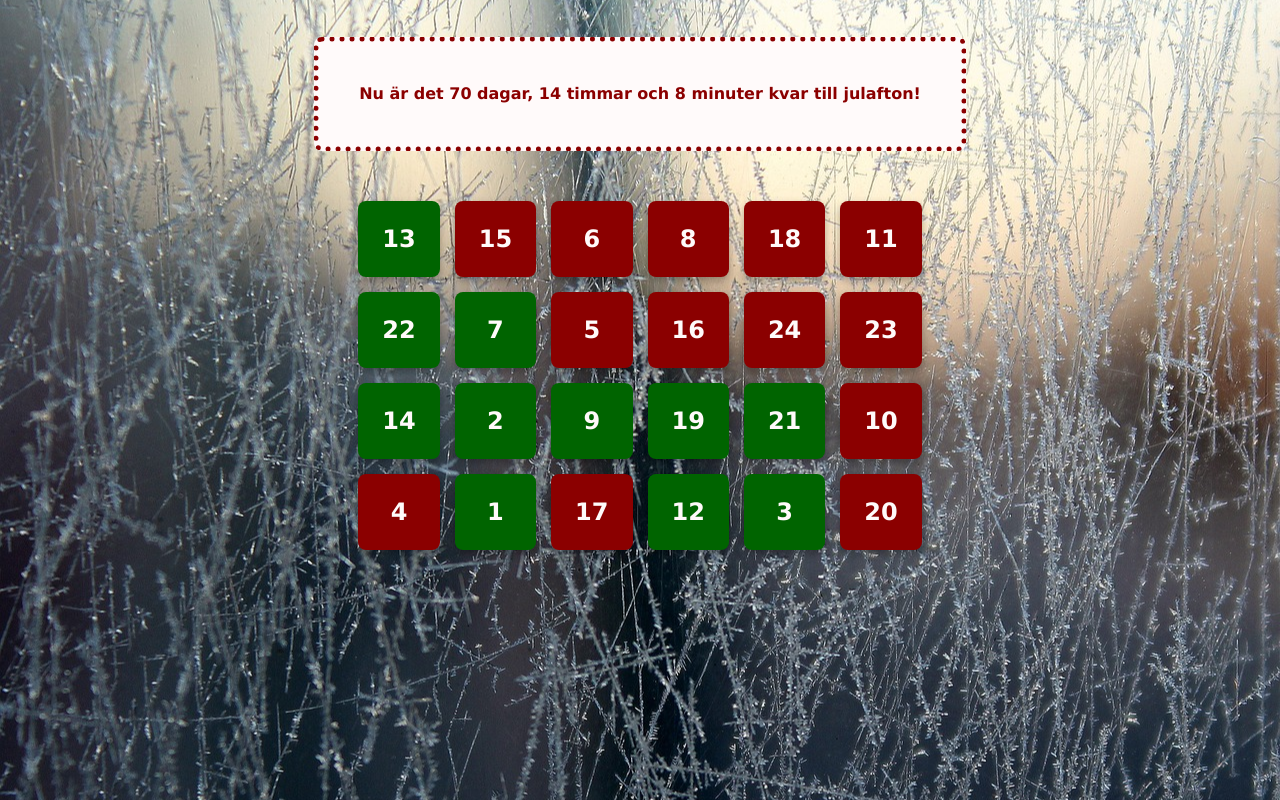
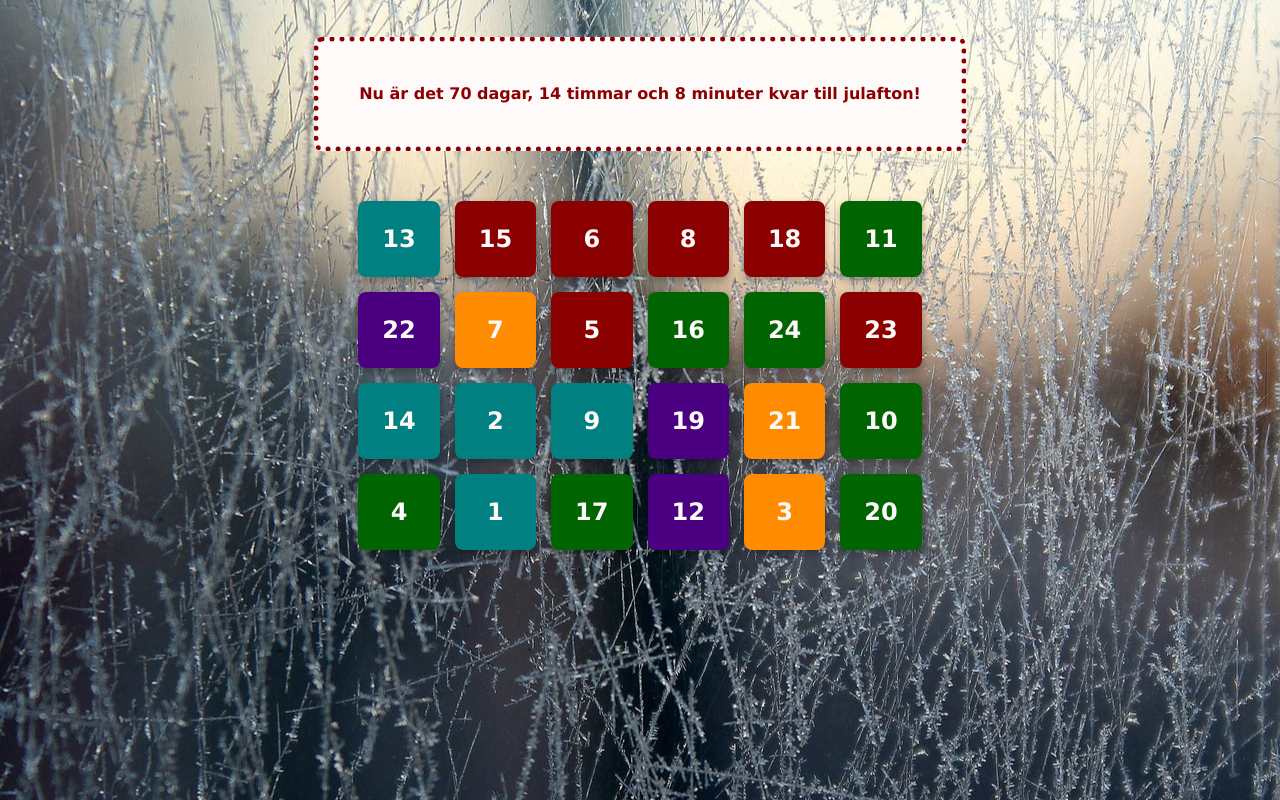
Before and after one commit to annkar73/adventcalendar, a React (Vite) app: page / in a window 1280 px wide. Built offline with nearby package versions, Linux system fonts and the light colour scheme.

Commit message:
update button colors

```diff
--- a/src/components/Calendar.tsx
+++ b/src/components/Calendar.tsx
@@ -33,7 +33,7 @@ const shuffleArray = (array: number[]) => {
         .map(({ value }) => value);
 };
 
-const colors = ["darkred", "darkgreen"];
+const colors = ["darkred", "darkgreen", "darkorange", "indigo", "teal"];
 
 const Calendar = () => {
     const [shuffledDays, setShuffledDays] = useState<number[]>([]);
--- a/src/components/Day.tsx
+++ b/src/components/Day.tsx
@@ -19,7 +19,7 @@ const DayButton = styled.button<{ bgcolor: string }>`
     margin: 0;
 
     &:hover {
-        background-color: goldenrod;
+        background-color: gold;
         color: darkred;
         border: 2px solid transparent;
         transform: translateY(-2px);
```
